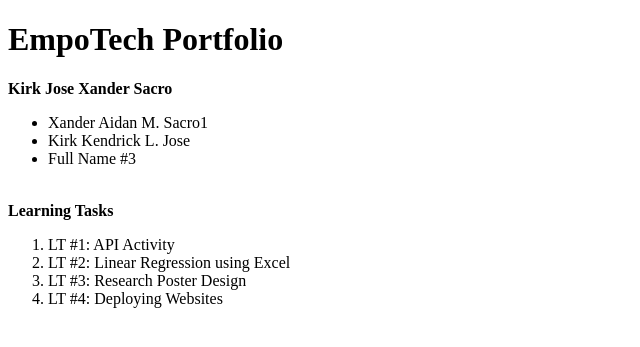
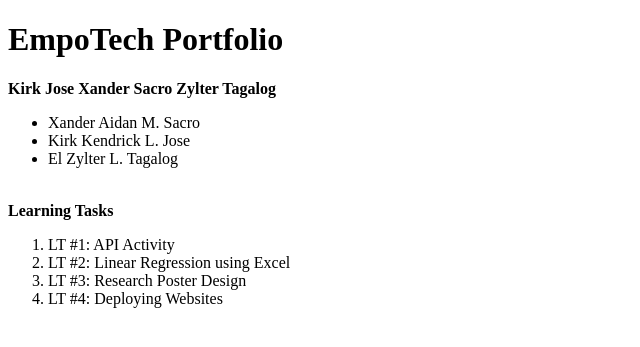
Before and after one commit to KIRKJOSE69/portfolio, a Flask app: page / in a window 1280 px wide. Shown: the top 347 px of the page, without its empty margins (0-640 px from the left). Run offline with Flask 3, Linux system fonts and the light colour scheme.

Commit message:
Add new webpage

```diff
--- a/templates/index.html
+++ b/templates/index.html
@@ -6,11 +6,11 @@
 	<body>
 		<h1>EmpoTech Portfolio</h1>
 
-<div><strong>Kirk Jose Xander Sacro</strong></div>
+<div><strong>Kirk Jose Xander Sacro Zylter Tagalog</strong></div>
 <ul>
-		<li>Xander Aidan M. Sacro1</li>
+		<li>Xander Aidan M. Sacro</li>
 		<li>Kirk Kendrick L. Jose</li>
-		<li>Full Name #3</li>
+		<li>El Zylter L. Tagalog</li>
 	</ul>
 
 	<br>
```
